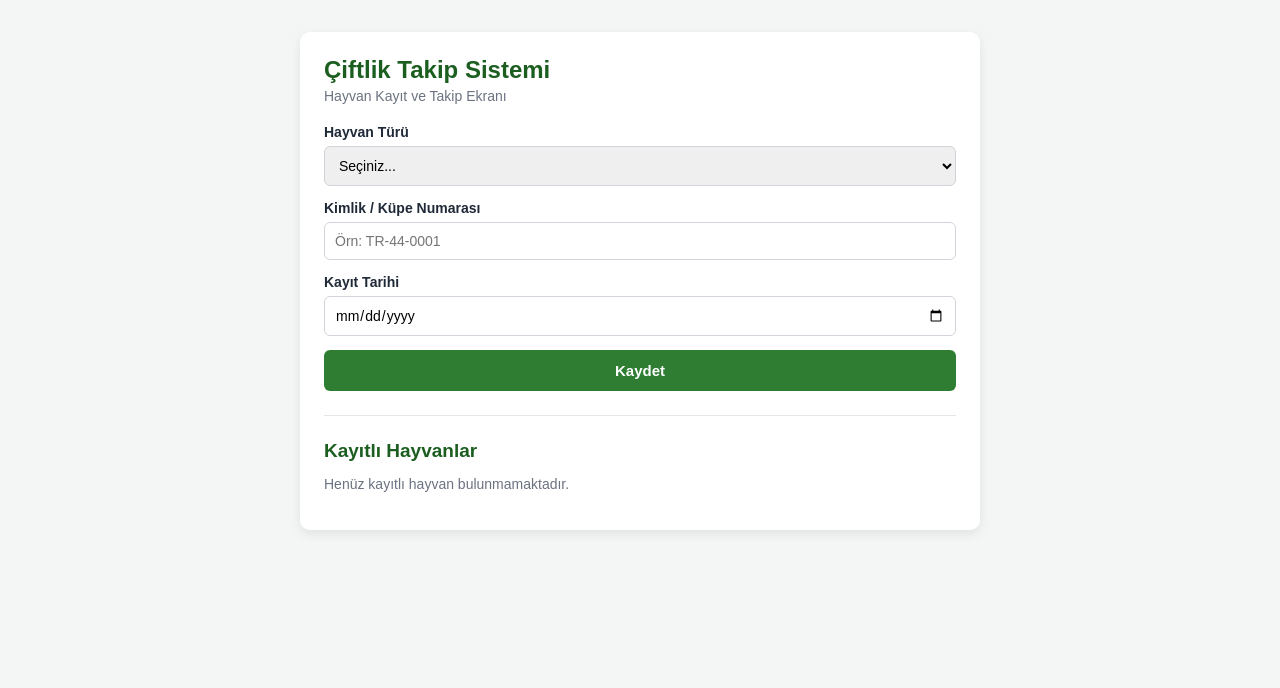
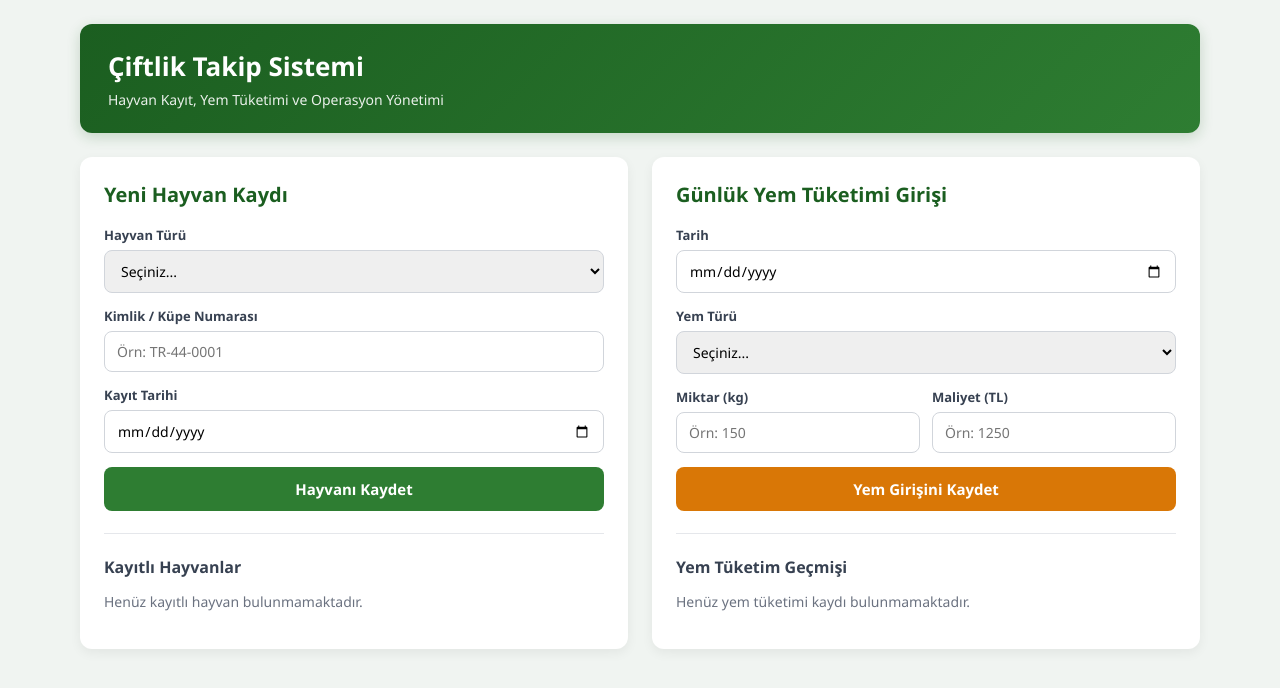
Before and after one commit to receptayyipalan/CiftlikTakip, a plain HTML site: page index.html in a window 1280 px wide. Drawn offline with Linux system fonts and the light colour scheme.

Commit message:
gunluk yem tuketimi girisi eklendi

```diff
--- a/app.js
+++ b/app.js
@@ -1,3 +1,4 @@
+// --- 1. ve 2. GÖREV: HAYVAN KAYIT VE LİSTELEME ---
 const hayvanForm = document.getElementById("hayvanForm");
 const mesajKutusu = document.getElementById("mesaj");
 const hayvanListesi = document.getElementById("hayvanListesi");
@@ -6,7 +7,6 @@ const bosListeMesaji = document.getElementById("bosListeMesaji");
 
 function hayvanlariListele() {
   const hayvanlar = JSON.parse(localStorage.getItem("hayvanlar")) || [];
-
   hayvanListesi.innerHTML = "";
 
   if (hayvanlar.length === 0) {
@@ -44,20 +44,83 @@ hayvanForm.addEventListener("submit", function (e) {
 
   const yeniHayvan = {
     id: Date.now(),
-    tur: tur,
-    kupeNo: kupeNo,
-    kayitTarihi: kayitTarihi
+    tur,
+    kupeNo,
+    kayitTarihi
   };
 
   const mevcutHayvanlar = JSON.parse(localStorage.getItem("hayvanlar")) || [];
   mevcutHayvanlar.push(yeniHayvan);
   localStorage.setItem("hayvanlar", JSON.stringify(mevcutHayvanlar));
 
-  mesajKutusu.textContent = `"${kupeNo}" numaralı ${tur} başarıyla kaydedildi! (Toplam kayıt: ${mevcutHayvanlar.length})`;
+  mesajKutusu.textContent = `"${kupeNo}" numaralı ${tur} başarıyla kaydedildi!`;
   mesajKutusu.classList.remove("gizli");
 
   hayvanForm.reset();
   hayvanlariListele();
 });
 
+// --- 3. GÖREV: GÜNLÜK YEM TÜKETİMİ GİRİŞİ ---
+const yemForm = document.getElementById("yemForm");
+const yemMesaj = document.getElementById("yemMesaj");
+const yemListesi = document.getElementById("yemListesi");
+const yemTablosu = document.getElementById("yemTablosu");
+const bosYemMesaji = document.getElementById("bosYemMesaji");
+
+function yemleriListele() {
+  const yemler = JSON.parse(localStorage.getItem("yemKayitlari")) || [];
+  yemListesi.innerHTML = "";
+
+  if (yemler.length === 0) {
+    yemTablosu.classList.add("gizli");
+    bosYemMesaji.classList.remove("gizli");
+    return;
+  }
+
+  yemler.sort((a, b) => b.tarih.localeCompare(a.tarih));
+
+  bosYemMesaji.classList.add("gizli");
+  yemTablosu.classList.remove("gizli");
+
+  yemler.forEach((yem) => {
+    const satir = document.createElement("tr");
+    satir.innerHTML = `
+      <td>${yem.tarih}</td>
+      <td>${yem.tur}</td>
+      <td>${yem.miktar} kg</td>
+      <td>${Number(yem.tutar).toLocaleString("tr-TR")} TL</td>
+    `;
+    yemListesi.appendChild(satir);
+  });
+}
+
+yemForm.addEventListener("submit", function (e) {
+  e.preventDefault();
+
+  const tarih = document.getElementById("yemTarih").value;
+  const tur = document.getElementById("yemTuru").value;
+  const miktar = parseFloat(document.getElementById("yemMiktar").value);
+  const tutar = parseFloat(document.getElementById("yemTutar").value);
+
+  const yeniYem = {
+    id: Date.now(),
+    tarih,
+    tur,
+    miktar,
+    tutar
+  };
+
+  const mevcutYemler = JSON.parse(localStorage.getItem("yemKayitlari")) || [];
+  mevcutYemler.push(yeniYem);
+  localStorage.setItem("yemKayitlari", JSON.stringify(mevcutYemler));
+
+  yemMesaj.textContent = `${tarih} tarihli ${miktar} kg ${tur} (${tutar.toLocaleString("tr-TR")} TL) kaydedildi!`;
+  yemMesaj.classList.remove("gizli");
+
+  yemForm.reset();
+  yemleriListele();
+});
+
+// Sayfa açıldığında mevcut verileri yükle
 hayvanlariListele();
+yemleriListele();
--- a/index.html
+++ b/index.html
@@ -7,10 +7,15 @@
   <link rel="stylesheet" href="style.css" />
 </head>
 <body>
-  <div class="container">
+  <header class="ust-baslik">
     <h1>Çiftlik Takip Sistemi</h1>
-    <p class="subtitle">Hayvan Kayıt ve Takip Ekranı</p>
+    <p>Hayvan Kayıt, Yem Tüketimi ve Operasyon Yönetimi</p>
+  </header>
 
+  <main class="panel-izgara">
+    <!-- Hayvan Yönetimi Paneli -->
+    <section class="kart">
+      <h2>Yeni Hayvan Kaydı</h2>
       <form id="hayvanForm">
         <div class="form-group">
           <label for="tur">Hayvan Türü</label>
@@ -34,27 +39,88 @@
           <input type="date" id="kayitTarihi" required />
         </div>
 
-      <button type="submit">Kaydet</button>
+        <button type="submit">Hayvanı Kaydet</button>
       </form>
 
       <div id="mesaj" class="mesaj gizli"></div>
 
       <hr class="ayirici" />
 
-    <h2>Kayıtlı Hayvanlar</h2>
+      <h3>Kayıtlı Hayvanlar</h3>
       <p id="bosListeMesaji" class="bos-mesaj">Henüz kayıtlı hayvan bulunmamaktadır.</p>
 
+      <div class="tablo-kapsayici">
         <table id="hayvanTablosu" class="gizli">
           <thead>
             <tr>
               <th>Tür</th>
-          <th>Kimlik / Küpe No</th>
+              <th>Küpe No</th>
               <th>Kayıt Tarihi</th>
             </tr>
           </thead>
           <tbody id="hayvanListesi"></tbody>
         </table>
       </div>
+    </section>
+
+    <!-- Yem Tüketimi Paneli (3. Görev) -->
+    <section class="kart">
+      <h2>Günlük Yem Tüketimi Girişi</h2>
+      <form id="yemForm">
+        <div class="form-group">
+          <label for="yemTarih">Tarih</label>
+          <input type="date" id="yemTarih" required />
+        </div>
+
+        <div class="form-group">
+          <label for="yemTuru">Yem Türü</label>
+          <select id="yemTuru" required>
+            <option value="">Seçiniz...</option>
+            <option value="Saman">Saman</option>
+            <option value="Yonca">Yonca</option>
+            <option value="Kesif Yem">Kesif Yem</option>
+            <option value="Arpa / Tahıl">Arpa / Tahıl</option>
+            <option value="Karma Yem">Karma Yem</option>
+          </select>
+        </div>
+
+        <div class="form-satir">
+          <div class="form-group">
+            <label for="yemMiktar">Miktar (kg)</label>
+            <input type="number" id="yemMiktar" min="1" step="0.5" placeholder="Örn: 150" required />
+          </div>
+
+          <div class="form-group">
+            <label for="yemTutar">Maliyet (TL)</label>
+            <input type="number" id="yemTutar" min="1" step="0.01" placeholder="Örn: 1250" required />
+          </div>
+        </div>
+
+        <button type="submit" class="btn-ikincil">Yem Girişini Kaydet</button>
+      </form>
+
+      <div id="yemMesaj" class="mesaj gizli"></div>
+
+      <hr class="ayirici" />
+
+      <h3>Yem Tüketim Geçmişi</h3>
+      <p id="bosYemMesaji" class="bos-mesaj">Henüz yem tüketimi kaydı bulunmamaktadır.</p>
+
+      <div class="tablo-kapsayici">
+        <table id="yemTablosu" class="gizli">
+          <thead>
+            <tr>
+              <th>Tarih</th>
+              <th>Yem Türü</th>
+              <th>Miktar</th>
+              <th>Maliyet</th>
+            </tr>
+          </thead>
+          <tbody id="yemListesi"></tbody>
+        </table>
+      </div>
+    </section>
+  </main>
 
   <script src="app.js"></script>
 </body>
--- a/style.css
+++ b/style.css
@@ -1,59 +1,94 @@
 * {
   box-sizing: border-box;
-  font-family: Arial, sans-serif;
+  font-family: "Segoe UI", Arial, sans-serif;
 }
 
 body {
-  background-color: #f3f6f4;
+  background-color: #f0f4f1;
   margin: 0;
-  padding: 32px 16px;
+  padding: 24px 16px 48px;
   color: #1f2937;
 }
 
-.container {
-  max-width: 680px;
+.ust-baslik {
+  max-width: 1120px;
+  margin: 0 auto 24px;
+  background: linear-gradient(135deg, #1b5e20, #2e7d32);
+  color: #ffffff;
+  padding: 24px 28px;
+  border-radius: 12px;
+  box-shadow: 0 4px 14px rgba(27, 94, 32, 0.2);
+}
+
+.ust-baslik h1 {
+  margin: 0 0 6px;
+  font-size: 26px;
+}
+
+.ust-baslik p {
+  margin: 0;
+  opacity: 0.9;
+  font-size: 14px;
+}
+
+.panel-izgara {
+  max-width: 1120px;
   margin: 0 auto;
+  display: grid;
+  grid-template-columns: repeat(auto-fit, minmax(340px, 1fr));
+  gap: 24px;
+  align-items: start;
+}
+
+.kart {
   background: #ffffff;
   padding: 24px;
-  border-radius: 10px;
-  box-shadow: 0 4px 12px rgba(0, 0, 0, 0.08);
-}
-
-h1 {
-  margin: 0 0 4px;
-  color: #1b5e20;
-  font-size: 24px;
+  border-radius: 12px;
+  box-shadow: 0 4px 12px rgba(0, 0, 0, 0.06);
 }
 
 h2 {
-  margin: 0 0 12px;
+  margin: 0 0 18px;
   color: #1b5e20;
-  font-size: 19px;
+  font-size: 20px;
 }
 
-.subtitle {
-  margin: 0 0 20px;
-  color: #6b7280;
-  font-size: 14px;
+h3 {
+  margin: 0 0 12px;
+  color: #374151;
+  font-size: 16px;
 }
 
 .form-group {
   margin-bottom: 14px;
 }
 
+.form-satir {
+  display: grid;
+  grid-template-columns: 1fr 1fr;
+  gap: 12px;
+}
+
 label {
   display: block;
   margin-bottom: 6px;
-  font-weight: bold;
-  font-size: 14px;
+  font-weight: 600;
+  font-size: 13px;
+  color: #374151;
 }
 
 input, select {
   width: 100%;
-  padding: 10px;
+  padding: 10px 12px;
   border: 1px solid #d1d5db;
-  border-radius: 6px;
+  border-radius: 8px;
   font-size: 14px;
+  transition: border-color 0.2s;
+}
+
+input:focus, select:focus {
+  outline: none;
+  border-color: #2e7d32;
 }
 
 button {
@@ -62,29 +97,39 @@ button {
   background-color: #2e7d32;
   color: white;
   border: none;
-  border-radius: 6px;
+  border-radius: 8px;
   font-size: 15px;
-  font-weight: bold;
+  font-weight: 600;
   cursor: pointer;
+  transition: background-color 0.2s;
 }
 
 button:hover {
   background-color: #1b5e20;
 }
 
+.btn-ikincil {
+  background-color: #d97706;
+}
+
+.btn-ikincil:hover {
+  background-color: #b45309;
+}
+
 .mesaj {
-  margin-top: 16px;
+  margin-top: 14px;
   padding: 12px;
-  border-radius: 6px;
+  border-radius: 8px;
   background-color: #e8f5e9;
   color: #1b5e20;
   font-size: 14px;
+  font-weight: 500;
 }
 
 .ayirici {
   border: none;
   border-top: 1px solid #e5e7eb;
-  margin: 24px 0;
+  margin: 22px 0;
 }
 
 .bos-mesaj {
@@ -92,15 +137,19 @@ button:hover {
   font-size: 14px;
 }
 
+.tablo-kapsayici {
+  overflow-x: auto;
+}
+
 table {
   width: 100%;
   border-collapse: collapse;
-  margin-top: 8px;
+  margin-top: 6px;
 }
 
 th, td {
   text-align: left;
-  padding: 10px 12px;
+  padding: 10px;
   border-bottom: 1px solid #e5e7eb;
   font-size: 14px;
 }
@@ -108,7 +157,7 @@ th, td {
 th {
   background-color: #f0fdf4;
   color: #1b5e20;
-  font-weight: bold;
+  font-weight: 600;
 }
 
 tbody tr:hover {
```
Lines whose indentation alone changed are shown as unchanged.
